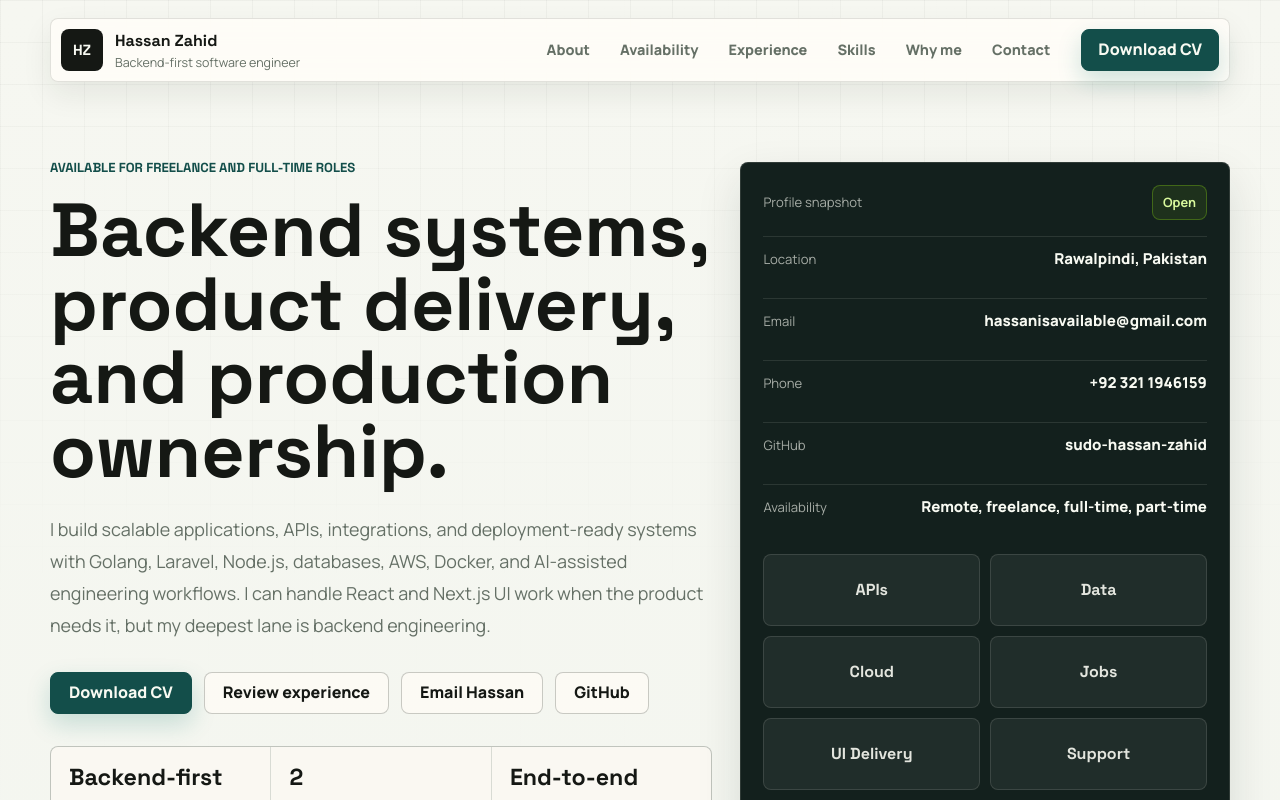
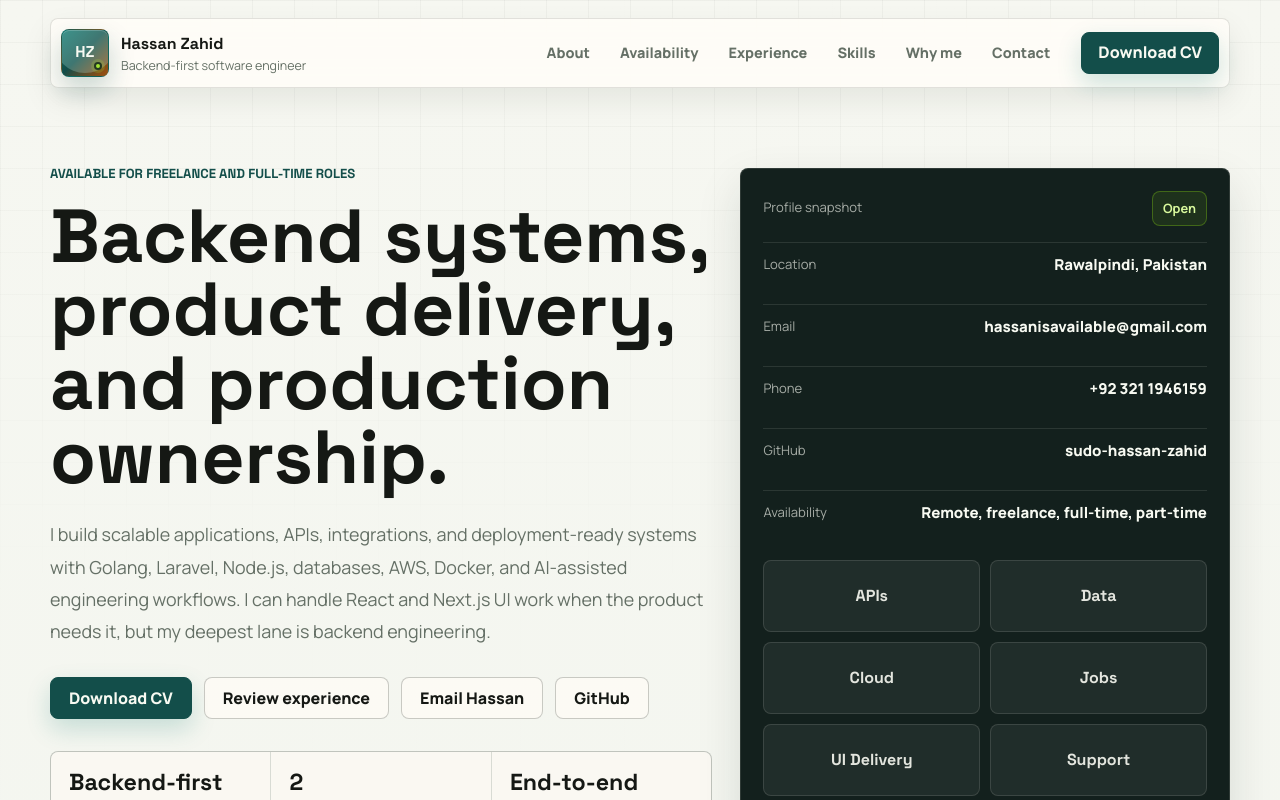
Before and after one commit to sudo-hassan-zahid/my-portfolio, a Next.js app: page / in a window 1280 px wide. Shown: the top 800 px of the page. Built offline with nearby package versions, Linux system fonts and the light colour scheme.

Commit message:
Improve HZ monogram placeholder

```diff
--- a/src/app/globals.css
+++ b/src/app/globals.css
@@ -108,17 +108,58 @@ a {
 }
 
 .brand-mark {
+  position: relative;
+  isolation: isolate;
   display: grid;
-  width: 42px;
-  height: 42px;
+  width: 48px;
+  height: 48px;
   flex: 0 0 auto;
   place-items: center;
   border-radius: 8px;
-  background: var(--foreground);
-  color: var(--panel-text);
+  overflow: hidden;
+  border: 1px solid rgba(15, 118, 110, 0.28);
+  background:
+    linear-gradient(135deg, rgba(15, 118, 110, 0.96), rgba(19, 78, 74, 0.98) 48%, rgba(180, 83, 9, 0.92)),
+    var(--foreground);
+  color: #f8faf2;
+  box-shadow:
+    inset 0 1px 0 rgba(255, 255, 255, 0.22),
+    0 12px 26px rgba(15, 78, 72, 0.22);
+}
+
+.brand-mark::before,
+.brand-mark::after {
+  content: "";
+  position: absolute;
+  pointer-events: none;
+}
+
+.brand-mark::before {
+  inset: -42% -18% auto auto;
+  width: 62px;
+  height: 62px;
+  border-radius: 999px;
+  background: rgba(204, 251, 241, 0.24);
+}
+
+.brand-mark::after {
+  right: 6px;
+  bottom: 6px;
+  width: 8px;
+  height: 8px;
+  border: 2px solid rgba(19, 32, 29, 0.88);
+  border-radius: 999px;
+  background: #a3e635;
+  box-shadow: 0 0 0 3px rgba(163, 230, 53, 0.18);
+}
+
+.brand-mark span {
+  position: relative;
+  z-index: 1;
   font-family: var(--font-space-grotesk), Arial, sans-serif;
-  font-size: 0.92rem;
-  font-weight: 800;
+  font-size: 0.98rem;
+  font-weight: 900;
+  line-height: 1;
 }
 
 .brand-lockup strong,
--- a/src/app/page.tsx
+++ b/src/app/page.tsx
@@ -273,7 +273,9 @@ export default function Home() {
     <main className="site-shell min-h-screen text-[color:var(--foreground)]">
       <header className="site-nav">
         <a className="brand-lockup" href="#top" aria-label="Hassan Zahid home">
-          <span className="brand-mark">HZ</span>
+          <span className="brand-mark" aria-hidden="true">
+            <span>HZ</span>
+          </span>
           <span>
             <strong>Hassan Zahid</strong>
             <small>Backend-first software engineer</small>
```
